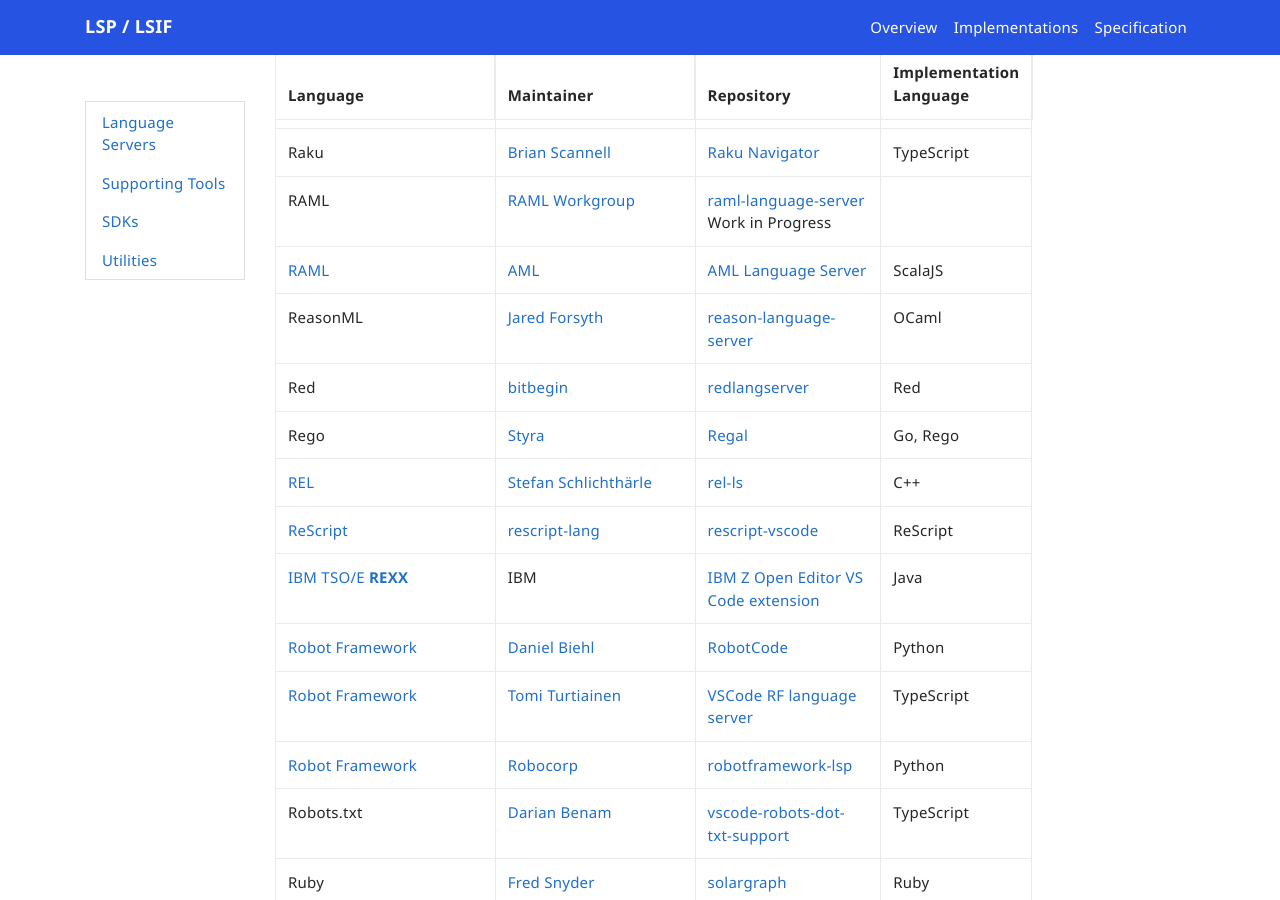
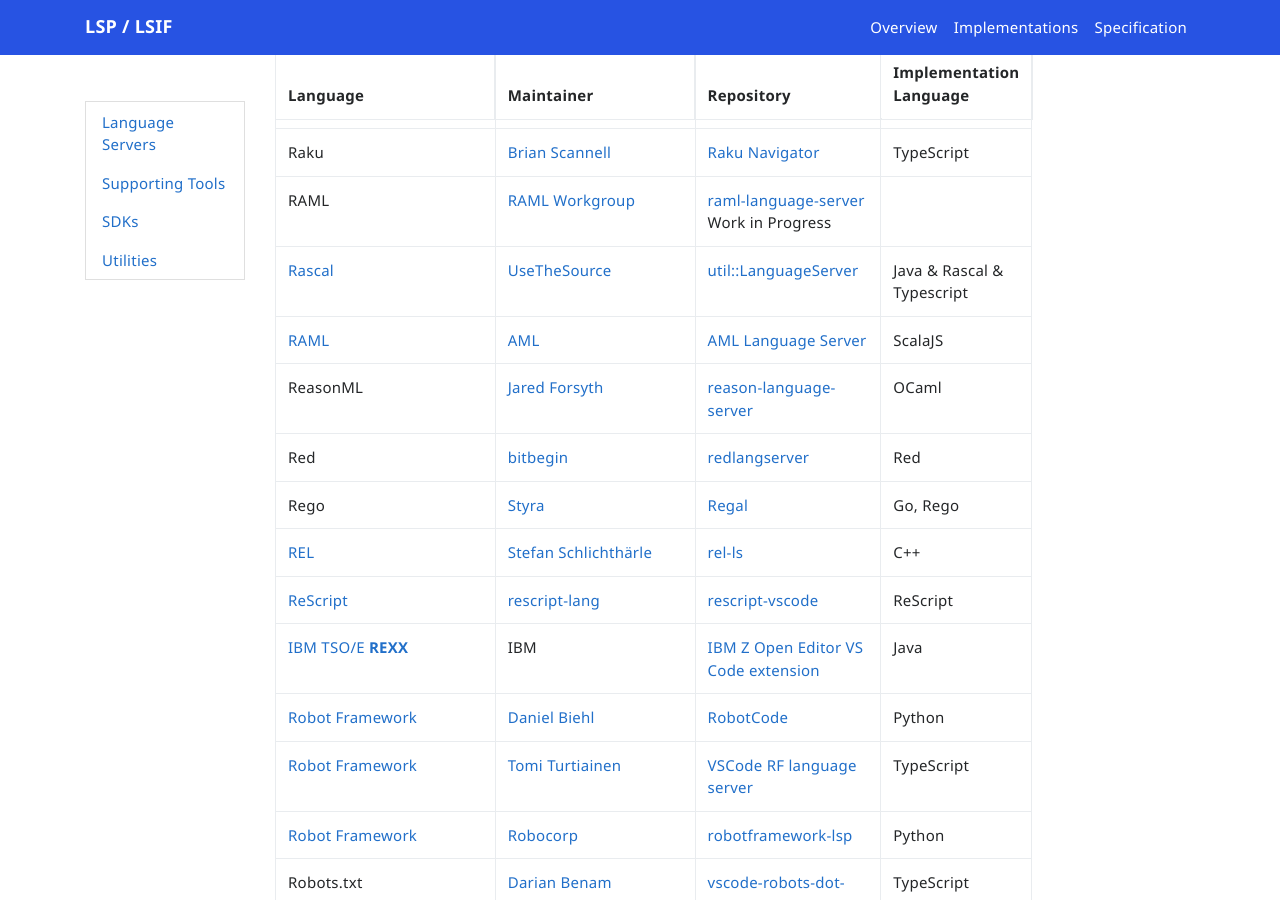
Before and after one commit to microsoft/language-server-protocol, a Jekyll site: the page built from _implementors/servers.md, in a window 1280 px wide and 900 px high, scrolled down 10395 px. Built offline with Jekyll 4.4.1, drawn with Linux system fonts in a browser that asks for light colours; nearby versions of some CDN libraries; comment, search, counter and statistics services are not loaded.

Commit message:
Added Rascal to relevant LSP implementor sections (#2029)

```diff
--- a/_implementors/servers.md
+++ b/_implementors/servers.md
@@ -191,6 +191,7 @@
 | Racket | [Jay McCarthy](https://github.com/jeapostrophe) | [racket-langserver](https://github.com/jeapostrophe/racket-langserver) | Racket |
 | Raku | [Brian Scannell](https://github.com/bscan) | [Raku Navigator](https://github.com/bscan/RakuNavigator) | TypeScript |
 | RAML | [RAML Workgroup](http://raml.org/about/workgroup) | [raml-language-server](https://github.com/raml-org/raml-language-server) Work in Progress | |
+| [Rascal](https://www.rascal-mpl.org/) | [UseTheSource](https://github.com/UseTheSource) | [util::LanguageServer](https://github.com/usethesource/rascal-language-servers) | Java & Rascal & Typescript |
 | [RAML](https://raml.org/) | [AML](https://a.ml/) | [AML Language Server](https://github.com/aml-org/als) | ScalaJS |
 | ReasonML| [Jared Forsyth](https://github.com/jaredly) | [reason-language-server](https://github.com/jaredly/reason-language-server) | OCaml |
 | Red | [bitbegin](https://github.com/bitbegin) | [redlangserver](https://github.com/bitbegin/redlangserver) | Red |
```
Also changed, not shown: _implementors/sdks.md (+1 -0 lines).
